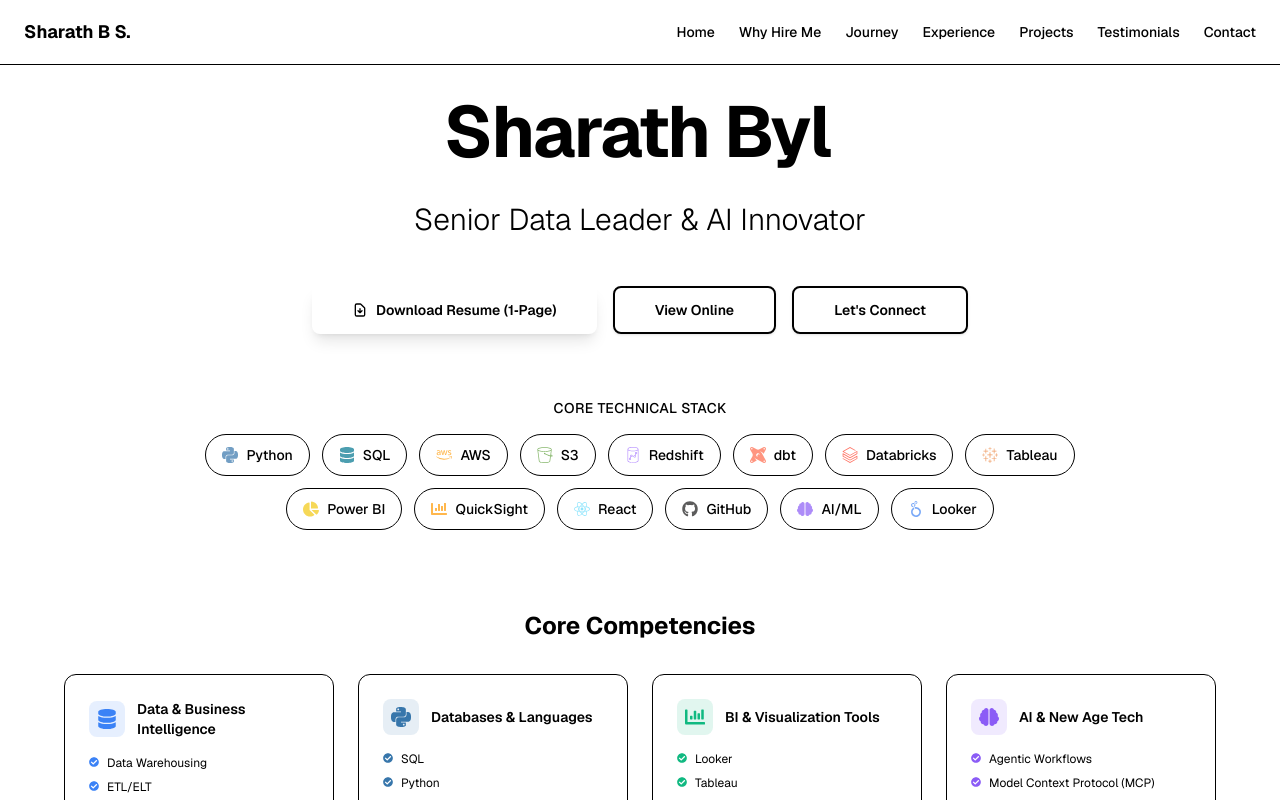
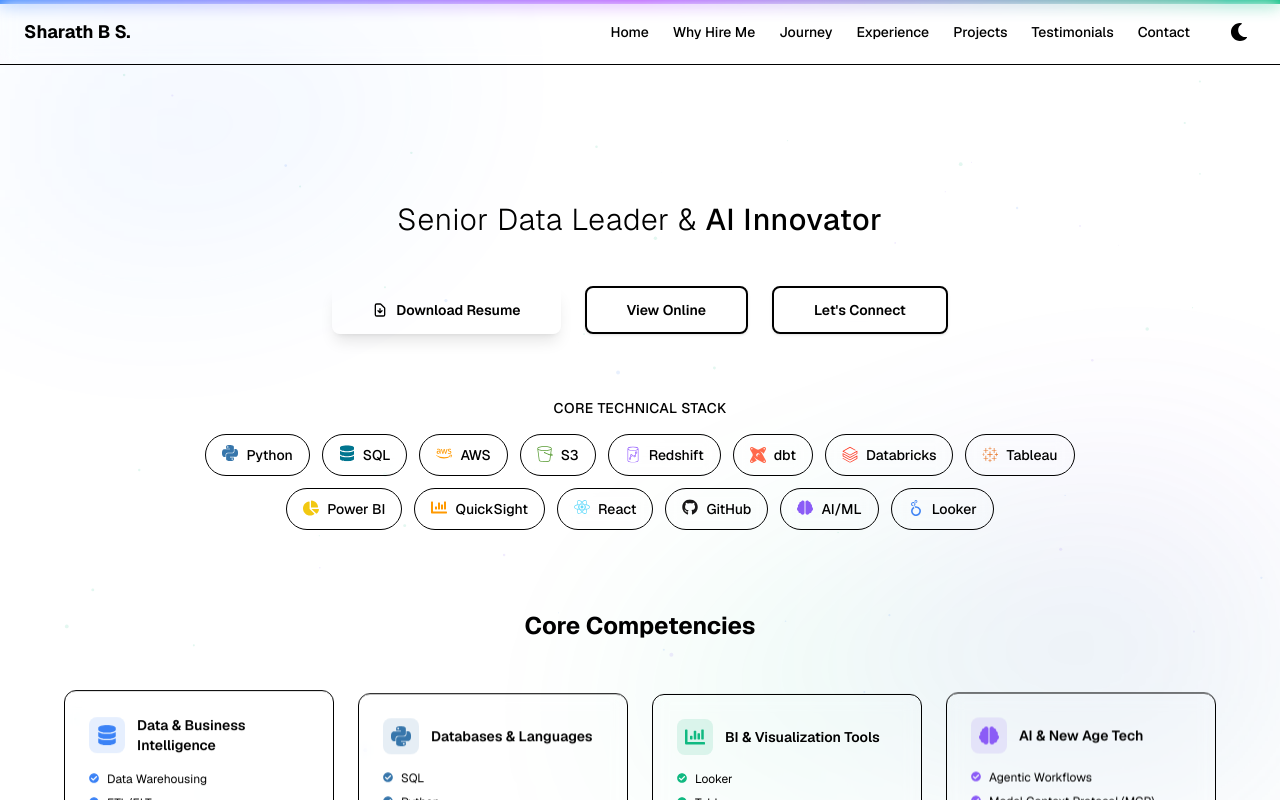
Before and after one commit to sharath459/portfolio, a Next.js app: page /portfolio/ in a window 1280 px wide. Shown: the top 800 px of the page. Built offline with nearby package versions, Linux system fonts and the light colour scheme.

Commit message:
Update achievements with latest resume data and add advanced motion graphics (Particle Background, Magnetic effects, Theme Toggle)

```diff
--- a/src/app/layout.tsx
+++ b/src/app/layout.tsx
@@ -2,6 +2,8 @@
 import { Geist, Geist_Mono } from "next/font/google";
 import "./globals.css";
 import { ThemeProvider } from "@/components/ThemeProvider";
+import { ParticleBackground, AnimatedOrbs } from "@/components/ui/ParticleBackground";
+import { ScrollProgress } from "@/components/ui/ScrollProgress";
 
 const geistSans = Geist({
   variable: "--font-geist-sans",
@@ -67,6 +69,9 @@
         className={`${geistSans.variable} ${geistMono.variable} antialiased`}
       >
         <ThemeProvider>
+          <ScrollProgress />
+          <ParticleBackground />
+          <AnimatedOrbs />
           {children}
         </ThemeProvider>
       </body>
--- a/src/components/Header.tsx
+++ b/src/components/Header.tsx
@@ -3,11 +3,13 @@
 import Link from 'next/link';
 import { useState, useEffect, useMemo } from 'react';
 import { motion, AnimatePresence } from 'framer-motion';
-import { FaBars, FaTimes } from 'react-icons/fa';
+import { FaBars, FaTimes, FaSun, FaMoon } from 'react-icons/fa';
+import { useTheme } from '@/components/ThemeProvider';
 
 export function Header() {
   const [activeSection, setActiveSection] = useState('home');
   const [mobileMenuOpen, setMobileMenuOpen] = useState(false);
+  const { theme, toggleTheme } = useTheme();
 
   const navItems = useMemo(() => [
     { name: 'Home', href: '#home' },
@@ -76,7 +78,8 @@
           </Link>
 
           {/* Desktop Navigation */}
-          <nav className="hidden md:flex items-center space-x-6">
+          <div className="hidden md:flex items-center space-x-8">
+            <nav className="flex items-center space-x-6">
               {navItems.map((item) => {
                 const isActive = activeSection === item.href.substring(1);
                 return (
@@ -97,14 +100,45 @@
               })}
             </nav>
 
-          {/* Mobile Menu Button */}
+            {/* Theme Toggle Button */}
+            <motion.button
+              whileHover={{ scale: 1.1 }}
+              whileTap={{ scale: 0.9 }}
+              onClick={toggleTheme}
+              className="p-2 rounded-lg bg-primary/10 text-primary hover:bg-primary/20 transition-colors"
+              aria-label="Toggle theme"
+            >
+              <AnimatePresence mode="wait" initial={false}>
+                <motion.div
+                  key={theme}
+                  initial={{ opacity: 0, rotate: -90 }}
+                  animate={{ opacity: 1, rotate: 0 }}
+                  exit={{ opacity: 0, rotate: 90 }}
+                  transition={{ duration: 0.2 }}
+                >
+                  {theme === 'dark' ? <FaSun size={18} /> : <FaMoon size={18} />}
+                </motion.div>
+              </AnimatePresence>
+            </motion.button>
+          </div>
+
+          {/* Mobile Buttons */}
+          <div className="flex md:hidden items-center space-x-2">
+            <button
+              onClick={toggleTheme}
+              className="p-2 text-foreground hover:text-primary transition-colors"
+              aria-label="Toggle theme"
+            >
+              {theme === 'dark' ? <FaSun size={20} /> : <FaMoon size={20} />}
+            </button>
             <button
               onClick={() => setMobileMenuOpen(!mobileMenuOpen)}
-            className="md:hidden p-2 text-foreground hover:text-primary transition-colors"
+              className="p-2 text-foreground hover:text-primary transition-colors"
               aria-label="Toggle menu"
             >
               {mobileMenuOpen ? <FaTimes size={24} /> : <FaBars size={24} />}
             </button>
+          </div>
         </div>
 
         {/* Mobile Navigation Menu */}
--- a/src/components/Hero.tsx
+++ b/src/components/Hero.tsx
@@ -1,10 +1,11 @@
 'use client';
 
 import Link from 'next/link';
-import { motion } from 'framer-motion';
+import { motion, useScroll, useTransform } from 'framer-motion';
 import { heroData } from '@/lib/data';
 import { TypingAnimation } from '@/components/ui/TypingAnimation';
 import { FormattedText } from '@/components/ui/FormattedText';
+import { Magnetic } from '@/components/ui/Magnetic';
 import {
   FaDatabase,
   FaChartBar,
@@ -53,6 +54,10 @@
 ];
 
 export function Hero() {
+  const { scrollY } = useScroll();
+  const opacity = useTransform(scrollY, [0, 400], [1, 0]);
+  const scale = useTransform(scrollY, [0, 400], [1, 0.9]);
+
   return (
     <section id="home" className="relative w-full min-h-screen flex items-center justify-center overflow-hidden">
       {/* Animated background gradient */}
@@ -60,28 +65,43 @@
 
       <div id="main-content" className="container px-4 md:px-6 text-center py-24">
         <motion.div
+          style={{ opacity, scale }}
           initial={{ opacity: 0, y: 20 }}
           animate={{ opacity: 1, y: 0 }}
-          transition={{ duration: 0.6 }}
+          transition={{ duration: 0.8, ease: "easeOut" }}
           className="flex flex-col items-center space-y-8"
         >
           {/* Name & Title */}
           <div className="space-y-6">
-            <h1 className="text-5xl font-bold tracking-tight sm:text-6xl xl:text-7xl text-foreground pb-2">
+            <h1 className="text-5xl font-bold tracking-tight sm:text-6xl xl:text-7xl pb-2 relative">
+              <span className="relative z-10 bg-clip-text text-transparent bg-gradient-to-r from-blue-400 via-purple-500 to-purple-600 drop-shadow-sm">
                 <TypingAnimation
                   text="Sharath Byladakere Somashekar"
                   className=""
                   typingSpeed={80}
                   startDelay={500}
                 />
+              </span>
+              <motion.div
+                className="absolute -inset-x-4 -inset-y-2 bg-primary/10 blur-3xl -z-10 rounded-full"
+                animate={{
+                  scale: [1, 1.1, 1],
+                  opacity: [0.3, 0.5, 0.3],
+                }}
+                transition={{
+                  duration: 4,
+                  repeat: Infinity,
+                  ease: "easeInOut"
+                }}
+              />
             </h1>
             <motion.p
               initial={{ opacity: 0 }}
               animate={{ opacity: 1 }}
               transition={{ duration: 0.7, delay: 0.4 }}
-              className="text-xl sm:text-2xl lg:text-3xl text-muted-foreground font-light"
+              className="text-xl sm:text-2xl lg:text-3xl text-muted-foreground font-light tracking-wide"
             >
-              Senior Data Leader & AI Innovator
+              Senior Data Leader & <span className="text-primary font-medium">AI Innovator</span>
             </motion.p>
           </div>
 
@@ -90,34 +110,46 @@
             initial={{ opacity: 0, y: 10 }}
             animate={{ opacity: 1, y: 0 }}
             transition={{ duration: 0.6, delay: 0.6 }}
-            className="flex flex-col sm:flex-row gap-4 pt-4"
+            className="flex flex-col sm:flex-row gap-6 pt-4"
           >
-            <a
+            <Magnetic strength={0.3}>
+              <motion.a
                 href="/portfolio/Resume/Sharath_Resume_OnePage.pdf"
                 target="_blank"
                 download="Sharath_Byladakere_Somashekar_Resume_OnePage.pdf"
-              className="group relative inline-flex h-12 items-center justify-center gap-2 rounded-lg bg-primary px-10 text-sm font-semibold text-primary-foreground shadow-lg transition-all duration-300 hover:shadow-xl hover:shadow-primary/50 hover:scale-105 focus-visible:outline-none focus-visible:ring-2 focus-visible:ring-primary focus-visible:ring-offset-2"
+                whileHover={{ scale: 1.05, boxShadow: "0 0 20px rgba(59, 130, 246, 0.5)" }}
+                whileTap={{ scale: 0.98 }}
+                className="group relative inline-flex h-12 items-center justify-center gap-2 rounded-lg bg-primary px-10 text-sm font-semibold text-primary-foreground shadow-lg transition-all duration-300"
               >
                 <svg className="w-4 h-4 relative z-10" fill="none" stroke="currentColor" viewBox="0 0 24 24">
                   <path strokeLinecap="round" strokeLinejoin="round" strokeWidth={2} d="M12 10v6m0 0l-3-3m3 3l3-3m2 8H7a2 2 0 01-2-2V5a2 2 0 012-2h5.586a1 1 0 01.707.293l5.414 5.414a1 1 0 01.293.707V19a2 2 0 01-2 2z" />
                 </svg>
-              <span className="relative z-10">Download Resume (1‑Page)</span>
-              <div className="absolute inset-0 rounded-lg bg-gradient-to-r from-primary to-primary/80 opacity-0 transition-opacity duration-300 group-hover:opacity-100"></div>
-            </a>
-            <a
+                <span className="relative z-10">Download Resume</span>
+                <div className="absolute inset-0 rounded-lg bg-gradient-to-r from-blue-600 to-purple-600 opacity-0 transition-opacity duration-300 group-hover:opacity-100"></div>
+              </motion.a>
+            </Magnetic>
+            <Magnetic strength={0.3}>
+              <motion.a
                 href="/portfolio/Resume/Sharath_Resume_OnePage.html"
                 target="_blank"
                 rel="noopener noreferrer"
-              className="inline-flex h-12 items-center justify-center rounded-lg border-2 border-primary/20 bg-background/50 backdrop-blur-sm px-10 text-sm font-semibold shadow-sm transition-all duration-300 hover:border-primary/40 hover:bg-primary/5 hover:scale-105 focus-visible:outline-none focus-visible:ring-2 focus-visible:ring-primary focus-visible:ring-offset-2"
+                whileHover={{ scale: 1.05, borderColor: "rgba(139, 92, 246, 0.5)" }}
+                whileTap={{ scale: 0.98 }}
+                className="inline-flex h-12 items-center justify-center rounded-lg border-2 border-primary/20 bg-background/50 backdrop-blur-sm px-10 text-sm font-semibold shadow-sm transition-all duration-300"
               >
                 View Online
-            </a>
+              </motion.a>
+            </Magnetic>
+            <Magnetic strength={0.3}>
+              <motion.div whileHover={{ scale: 1.05 }} whileTap={{ scale: 0.98 }}>
                 <Link
                   href="#contact"
-              className="inline-flex h-12 items-center justify-center rounded-lg border-2 border-primary/20 bg-background/50 backdrop-blur-sm px-10 text-sm font-semibold shadow-sm transition-all duration-300 hover:border-primary/40 hover:bg-primary/5 hover:scale-105 focus-visible:outline-none focus-visible:ring-2 focus-visible:ring-primary focus-visible:ring-offset-2"
+                  className="inline-flex h-12 items-center justify-center rounded-lg border-2 border-primary/20 bg-background/50 backdrop-blur-sm px-10 text-sm font-semibold shadow-sm transition-all duration-300 hover:border-primary/40 hover:bg-primary/5"
                 >
                   Let&apos;s Connect
                 </Link>
+              </motion.div>
+            </Magnetic>
           </motion.div>
 
           {/* Core Tools Badges */}
@@ -147,19 +179,30 @@
               ].map((tool, idx) => {
                 const Icon = tool.icon;
                 return (
+                  <Magnetic key={tool.name} strength={0.2}>
                     <motion.div
-                    key={tool.name}
                       initial={{ opacity: 0, scale: 0.8 }}
                       animate={{ opacity: 1, scale: 1 }}
                       transition={{ duration: 0.3, delay: 0.7 + idx * 0.05 }}
-                    whileHover={{ scale: 1.1, y: -3 }}
-                    className="group relative flex items-center gap-2 px-4 py-2.5 rounded-full bg-muted/30 backdrop-blur-sm border border-muted/40 hover:border-primary/40 transition-all duration-300 hover:shadow-lg hover:shadow-primary/20"
+                      whileHover={{
+                        scale: 1.1,
+                        y: -5,
+                        boxShadow: `0 10px 20px ${tool.color}20`,
+                        borderColor: `${tool.color}50`
+                      }}
+                      className="group relative flex items-center gap-2 px-4 py-2.5 rounded-full bg-muted/30 backdrop-blur-sm border border-muted/40 transition-all duration-300"
                     >
-                    <Icon className="w-4 h-4 transition-colors duration-300 group-hover:opacity-100 opacity-70" style={{ color: tool.color }} />
+                      <motion.div
+                        animate={{ y: [0, -2, 0] }}
+                        transition={{ duration: 2, repeat: Infinity, delay: idx * 0.2 }}
+                      >
+                        <Icon className="w-4 h-4 transition-colors duration-300" style={{ color: tool.color }} />
+                      </motion.div>
                       <span className="text-sm font-medium text-foreground/80 group-hover:text-foreground transition-colors duration-300">
                         {tool.name}
                       </span>
                     </motion.div>
+                  </Magnetic>
                 );
               })}
             </div>
@@ -177,15 +220,25 @@
               {skillCategories.map((category, idx) => (
                 <motion.div
                   key={idx}
-                  initial={{ opacity: 0, scale: 0.9 }}
-                  animate={{ opacity: 1, scale: 1 }}
-                  transition={{ duration: 0.5, delay: 0.9 + idx * 0.1 }}
-                  className="group p-6 rounded-xl bg-gradient-to-br from-muted/20 to-muted/5 backdrop-blur-sm border border-muted/20 hover:border-primary/30 transition-all duration-500 hover:shadow-lg"
+                  initial={{ opacity: 0, scale: 0.9, y: 20 }}
+                  animate={{ opacity: 1, scale: 1, y: 0 }}
+                  transition={{
+                    duration: 0.5,
+                    delay: 0.9 + idx * 0.1,
+                    y: {
+                      duration: 3,
+                      repeat: Infinity,
+                      repeatType: "reverse",
+                      ease: "easeInOut",
+                      delay: idx * 0.5
+                    }
+                  }}
+                  className="group p-6 rounded-xl bg-gradient-to-br from-muted/20 to-muted/5 backdrop-blur-sm border border-muted/20 hover:border-primary/30 transition-all duration-500 hover:shadow-2xl"
                   style={{
                     boxShadow: `0 0 0 0 ${category.color}15`,
                   }}
                   onMouseEnter={(e) => {
-                    e.currentTarget.style.boxShadow = `0 8px 24px ${category.color}30`;
+                    e.currentTarget.style.boxShadow = `0 12px 30px ${category.color}30`;
                   }}
                   onMouseLeave={(e) => {
                     e.currentTarget.style.boxShadow = `0 0 0 0 ${category.color}15`;
@@ -237,28 +290,30 @@
                 initial={{ opacity: 0, x: -20 }}
                 animate={{ opacity: 1, x: 0 }}
                 transition={{ duration: 0.7, delay: 1.4 }}
-                className="group p-8 rounded-2xl bg-gradient-to-br from-muted/30 to-muted/10 backdrop-blur-sm border border-muted/20 hover:border-primary/30 transition-all duration-500 hover:shadow-lg hover:shadow-primary/10"
+                whileHover={{ y: -5, boxShadow: "0 10px 30px rgba(0,0,0,0.2)" }}
+                className="group p-8 rounded-2xl bg-gradient-to-br from-muted/30 to-muted/10 backdrop-blur-sm border border-muted/20 hover:border-primary/30 transition-all duration-500"
               >
                 <h2 className="text-2xl sm:text-3xl font-bold tracking-tight mb-4 bg-clip-text text-transparent bg-gradient-to-r from-white to-primary/80">
                   Why Hire Me?
                 </h2>
-                <p className="text-muted-foreground leading-relaxed text-base sm:text-lg">
+                <div className="text-muted-foreground leading-relaxed text-base sm:text-lg">
                   <FormattedText text={heroData.pitch} />
-                </p>
+                </div>
               </motion.div>
 
               <motion.div
                 initial={{ opacity: 0, x: 20 }}
                 animate={{ opacity: 1, x: 0 }}
                 transition={{ duration: 0.7, delay: 1.6 }}
-                className="group p-8 rounded-2xl bg-gradient-to-br from-muted/30 to-muted/10 backdrop-blur-sm border border-muted/20 hover:border-primary/30 transition-all duration-500 hover:shadow-lg hover:shadow-primary/10"
+                whileHover={{ y: -5, boxShadow: "0 10px 30px rgba(0,0,0,0.2)" }}
+                className="group p-8 rounded-2xl bg-gradient-to-br from-muted/30 to-muted/10 backdrop-blur-sm border border-muted/20 hover:border-primary/30 transition-all duration-500"
               >
                 <h2 className="text-2xl sm:text-3xl font-bold tracking-tight mb-4 bg-clip-text text-transparent bg-gradient-to-r from-white to-primary/80">
                   My Philosophy
                 </h2>
-                <p className="text-muted-foreground leading-relaxed text-base sm:text-lg">
+                <div className="text-muted-foreground leading-relaxed text-base sm:text-lg">
                   <FormattedText text={heroData.philosophy} />
-                </p>
+                </div>
               </motion.div>
             </div>
           </motion.div>
--- /dev/null
+++ b/src/components/ui/Magnetic.tsx
@@ -0,0 +1,44 @@
+'use client';
+
+import React, { useRef, useState, ReactNode } from 'react';
+import { motion } from 'framer-motion';
+
+interface MagneticProps {
+  children: ReactNode;
+  strength?: number;
+  className?: string;
+}
+
+export const Magnetic = ({ children, strength = 0.5, className = "" }: MagneticProps) => {
+  const ref = useRef<HTMLDivElement>(null);
+  const [position, setPosition] = useState({ x: 0, y: 0 });
+
+  const handleMouseMove = (e: React.MouseEvent) => {
+    const { clientX, clientY } = e;
+    const { left, top, width, height } = ref.current?.getBoundingClientRect() || { left: 0, top: 0, width: 0, height: 0 };
+    const centerX = left + width / 2;
+    const centerY = top + height / 2;
+    const x = (clientX - centerX) * strength;
+    const y = (clientY - centerY) * strength;
+    setPosition({ x, y });
+  };
+
+  const handleMouseLeave = () => {
+    setPosition({ x: 0, y: 0 });
+  };
+
+  const { x, y } = position;
+
+  return (
+    <motion.div
+      ref={ref}
+      className={className}
+      onMouseMove={handleMouseMove}
+      onMouseLeave={handleMouseLeave}
+      animate={{ x, y }}
+      transition={{ type: "spring", stiffness: 150, damping: 15, mass: 0.1 }}
+    >
+      {children}
+    </motion.div>
+  );
+};
--- /dev/null
+++ b/src/components/ui/ParticleBackground.tsx
@@ -0,0 +1,148 @@
+'use client';
+
+import React, { useEffect, useRef } from 'react';
+import { motion, useScroll, useTransform } from 'framer-motion';
+
+export const ParticleBackground = () => {
+  const canvasRef = useRef<HTMLCanvasElement>(null);
+  const { scrollY } = useScroll();
+  const y = useTransform(scrollY, [0, 1000], [0, -200]);
+
+  useEffect(() => {
+    const canvas = canvasRef.current;
+    if (!canvas) return;
+
+    const ctx = canvas.getContext('2d');
+    if (!ctx) return;
+
+    let animationFrameId: number;
+    let particles: Particle[] = [];
+
+    const resize = () => {
+      canvas.width = window.innerWidth;
+      canvas.height = window.innerHeight;
+    };
+
+    class Particle {
+      x: number;
+      y: number;
+      size: number;
+      speedX: number;
+      speedY: number;
+      color: string;
+
+      constructor() {
+        // We know canvas is not null here because init() is called after the check
+        const c = canvas!;
+        this.x = Math.random() * c.width;
+        this.y = Math.random() * c.height;
+        this.size = Math.random() * 2 + 0.1;
+        this.speedX = Math.random() * 0.5 - 0.25;
+        this.speedY = Math.random() * 0.5 - 0.25;
+        const colors = ['rgba(59, 130, 246, 0.3)', 'rgba(139, 92, 246, 0.3)', 'rgba(16, 185, 129, 0.3)'];
+        this.color = colors[Math.floor(Math.random() * colors.length)];
+      }
+
+      update() {
+        const c = canvas!;
+        this.x += this.speedX;
+        this.y += this.speedY;
+
+        if (this.x > c.width) this.x = 0;
+        else if (this.x < 0) this.x = c.width;
+        if (this.y > c.height) this.y = 0;
+        else if (this.y < 0) this.y = c.height;
+      }
+
+      draw() {
+        if (!ctx) return;
+        ctx.fillStyle = this.color;
+        ctx.beginPath();
+        ctx.arc(this.x, this.y, this.size, 0, Math.PI * 2);
+        ctx.fill();
+      }
+    }
+
+    const init = () => {
+      particles = [];
+      const numberOfParticles = Math.floor((canvas.width * canvas.height) / 15000);
+      for (let i = 0; i < numberOfParticles; i++) {
+        particles.push(new Particle());
+      }
+    };
+
+    const animate = () => {
+      ctx.clearRect(0, 0, canvas.width, canvas.height);
+      for (let i = 0; i < particles.length; i++) {
+        particles[i].update();
+        particles[i].draw();
+      }
+      animationFrameId = requestAnimationFrame(animate);
+    };
+
+    window.addEventListener('resize', resize);
+    resize();
+    init();
+    animate();
+
+    return () => {
+      window.removeEventListener('resize', resize);
+      cancelAnimationFrame(animationFrameId);
+    };
+  }, []);
+
+  return (
+    <motion.div
+      style={{ y }}
+      className="fixed inset-0 pointer-events-none -z-20 opacity-40"
+    >
+      <canvas ref={canvasRef} className="w-full h-full" />
+    </motion.div>
+  );
+};
+
+export const AnimatedOrbs = () => {
+  return (
+    <div className="fixed inset-0 overflow-hidden pointer-events-none -z-10 opacity-30 blur-[100px]">
+      <motion.div
+        animate={{
+          x: [0, 100, 0],
+          y: [0, 50, 0],
+          scale: [1, 1.2, 1],
+        }}
+        transition={{
+          duration: 20,
+          repeat: Infinity,
+          ease: "linear"
+        }}
+        className="absolute -top-1/4 -left-1/4 w-1/2 h-1/2 rounded-full bg-blue-500/20"
+      />
+      <motion.div
+        animate={{
+          x: [0, -100, 0],
+          y: [0, 100, 0],
+          scale: [1, 1.1, 1],
+        }}
+        transition={{
+          duration: 25,
+          repeat: Infinity,
+          ease: "linear"
+        }}
+        className="absolute top-1/2 -right-1/4 w-1/2 h-1/2 rounded-full bg-purple-500/20"
+      />
+      <motion.div
+        animate={{
+          x: [0, 50, 0],
+          y: [0, -100, 0],
+          scale: [1, 1.3, 1],
+        }}
+        transition={{
+          duration: 30,
+          repeat: Infinity,
+          ease: "linear"
+        }}
+        className="absolute -bottom-1/4 left-1/2 w-1/2 h-1/2 rounded-full bg-emerald-500/20"
+      />
+    </div>
+  );
+};
--- /dev/null
+++ b/src/components/ui/ScrollProgress.tsx
@@ -0,0 +1,19 @@
+'use client';
+
+import { motion, useScroll, useSpring } from 'framer-motion';
+
+export const ScrollProgress = () => {
+  const { scrollYProgress } = useScroll();
+  const scaleX = useSpring(scrollYProgress, {
+    stiffness: 100,
+    damping: 30,
+    restDelta: 0.001
+  });
+
+  return (
+    <motion.div
+      className="fixed top-0 left-0 right-0 h-1 bg-gradient-to-r from-blue-500 via-purple-500 to-emerald-500 origin-left z-50"
+      style={{ scaleX }}
+    />
+  );
+};
```
Also changed, not shown: src/lib/data.ts (+6 -5 lines). Lines whose indentation alone changed are shown as unchanged.
